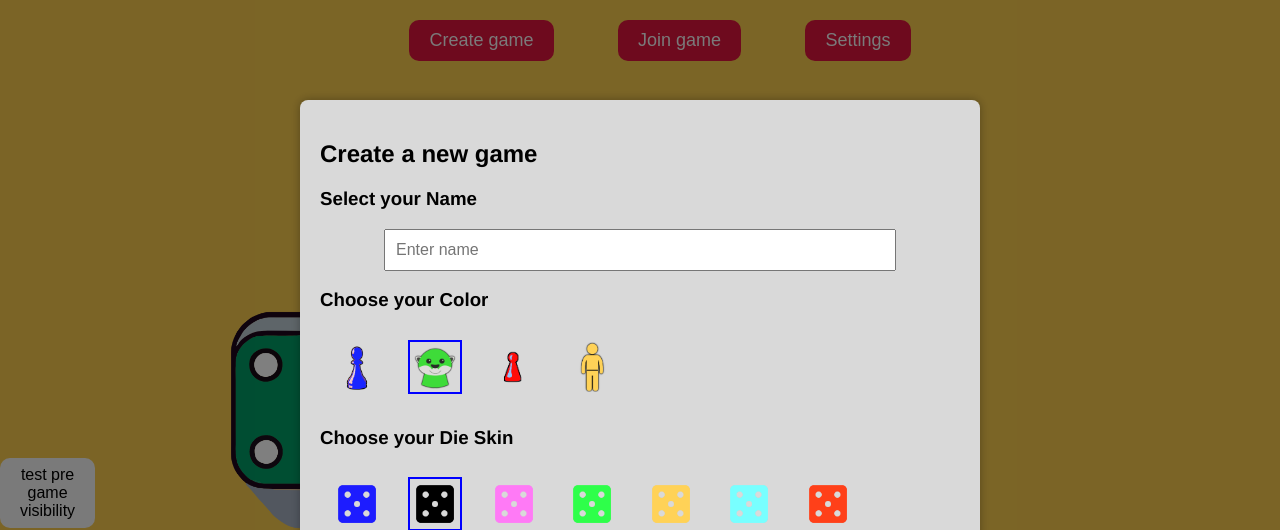
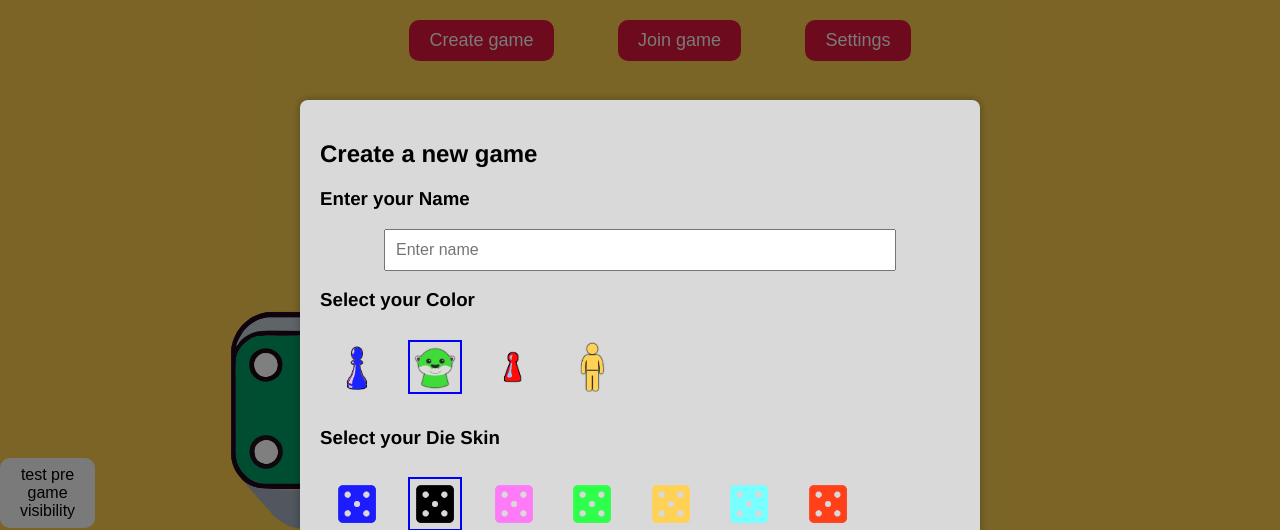
Before and after one commit to Big-Eric-Blip/Projektseminar-Webspiel, a website with bundled scripts: page public/main.html in a window 1280 px wide. Both pictures are taken after a click on the button "Create game". Shown: the top 530 px of the page. Built offline with nearby package versions, Linux system fonts and the light colour scheme.

Commit message:
Changed some titles

```diff
--- a/public/main.html
+++ b/public/main.html
@@ -66,9 +66,9 @@
         <div class="popup-content">
             <h2>Join Succesfull!</h2>
             <form>
-                <h3>Select your Name</h3>
+                <h3>Enter your Name</h3>
                 <input type="text" id="clientNameInput" placeholder="Enter name">
-                <h3>Choose your Color</h3>
+                <h3>Select your Color</h3>
                 <label id="blueOption">
                     <input type="radio" name="clientColor" value="blue">
                     <img id="blueImage" src="pictures/figureBlue.png" alt="Blue">
@@ -86,7 +86,7 @@
                     <img id="yellowImage" src="pictures/figureYellow.png" alt="Yellow">
                 </label>
             </form>
-            <h3>Choose your Die Skin</h3>
+            <h3>Select your Die Skin</h3>
             <form>
                 <label>
                     <input type="radio" name="dieOptionClient" value="dieBl">
@@ -132,9 +132,9 @@
         <div class="popup-content">
             <h2>Create a new game</h2>
             <form>
-                <h3>Select your Name</h3>
+                <h3>Enter your Name</h3>
                 <input type="text" id="adminNameInput" placeholder="Enter name">
-                <h3>Choose your Color</h3>
+                <h3>Select your Color</h3>
                 <label>
                     <input type="radio" name="playerColor" value="blue">
                     <img src="pictures/figureBlue.png" alt="Blue">
@@ -152,7 +152,7 @@
                     <img src="./pictures/figureYellow.png" alt="Yellow">
                 </label>
             </form>
-            <h3>Choose your Die Skin</h3>
+            <h3>Select your Die Skin</h3>
             <form>
                 <label>
                     <input type="radio" name="dieOptionServer" value="dieBl">
```
